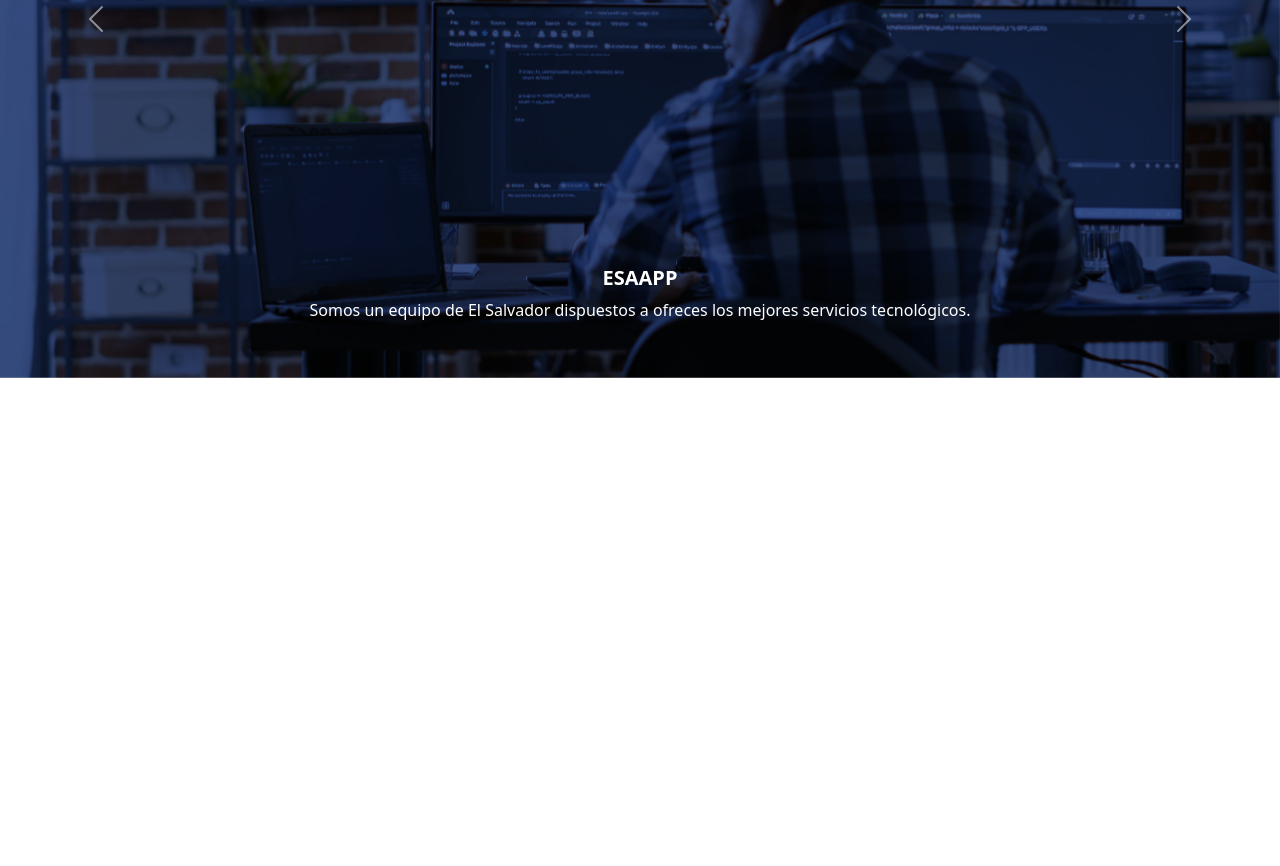
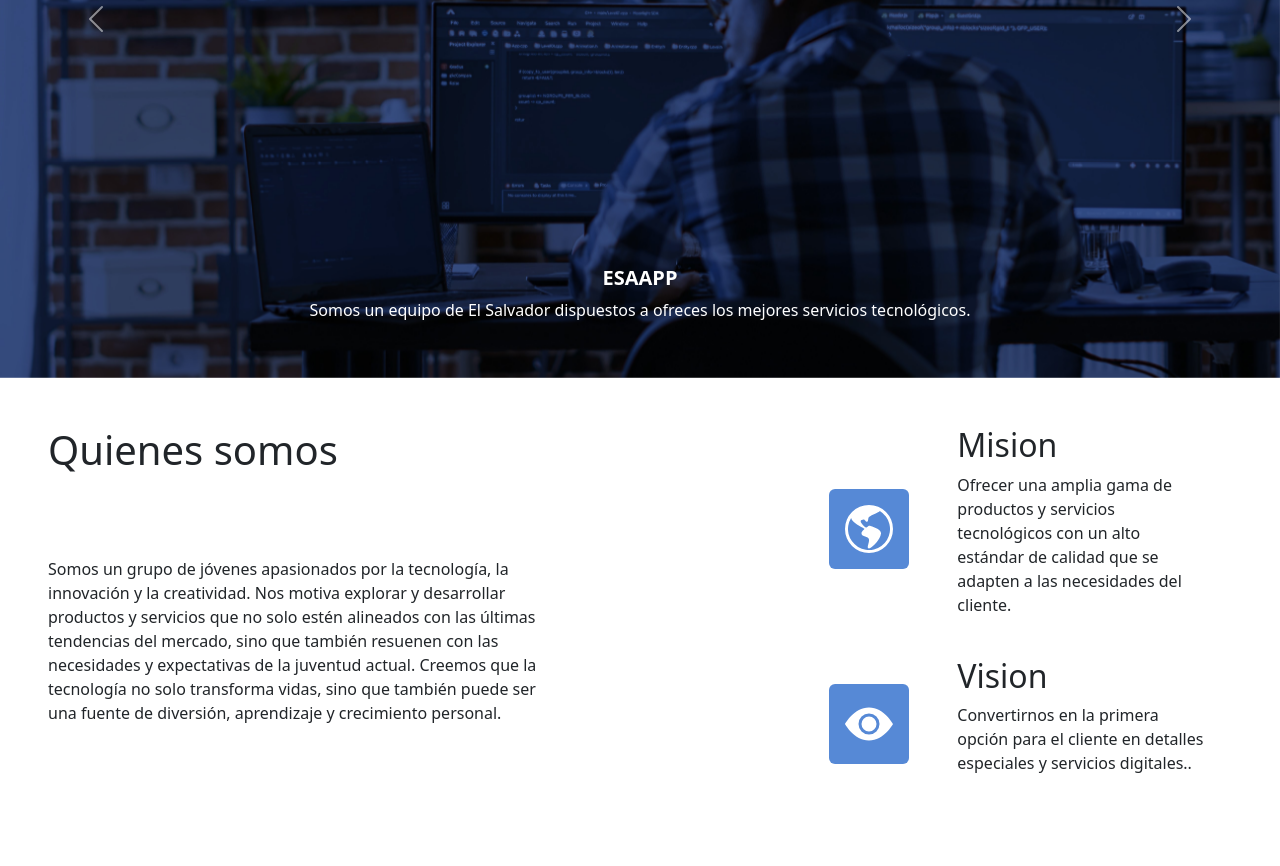
Before and after one commit to k1000pro/Esaapp, a website built with Vite: page src/index.html in a window 1280 px wide. Shown: the part 340-1206 px from the top of the page. Built offline with nearby package versions, Linux system fonts and the light colour scheme.

Commit message:
aagregando la seccion de about us

```diff
--- a/package.json
+++ b/package.json
@@ -17,6 +17,7 @@
   "dependencies": {
     "@popperjs/core": "^2.11.8",
     "animate.css": "^4.1.1",
-    "bootstrap": "^5.3.3"
+    "bootstrap": "^5.3.3",
+    "bootstrap-icons": "^1.11.3"
   }
 }
--- a/src/index.html
+++ b/src/index.html
@@ -118,10 +118,75 @@
         </button>
       </div>
     </section>
-    <section
+    <!-- <section
       class="hero d-flex align-items-center"
       style="height: 100vh"
-    >
+    > -->
+    <!-- seccion de sobre nosotros-->
+     <!-- <section class="container" aria-label="about us">
+     <div>
+          <div class="d-flex justify-content-center text-decoration-underline ">
+            <h1>QUIÉNES SOMOS</h1>
+          </div>
+          <div class="d-flex justify-content-center mt-3">
+            <p class="lh-lg">Somos un grupo de jóvenes apasionados por la tecnología, la innovación y la creatividad. Nos motiva explorar y desarrollar productos y servicios que no solo estén alineados con las últimas tendencias del mercado, sino que también resuenen con las necesidades y expectativas de la juventud actual. Creemos que la tecnología no solo transforma vidas, sino que también puede ser una fuente de diversión, aprendizaje y crecimiento personal.</p>
 
+          </div>
+
+          <div class="row">
+              <div class="col-12 col-md-6">
+                  <h2 class="d-flex justify-content-center">Mision</h2>
+                  <p>Ofrecer una amplia gama de productos y servicios tecnológicos con un alto estándar de calidad que se adapten a las necesidades del cliente.</p>
+              </div>
+              <div class="col-12 col-md-6">
+                <h2 class="d-flex justify-content-center">Vision</h2>
+                <p>Convertirnos en la primera opción para el cliente en detalles especiales y servicios digitales.</p>
+            </div>
+          </div>
+     </div>
+     </section> -->
+     <section class="container-fluid pt-5 p-md-5">
+      <div class="row">
+        <div class="col-12 col-md-8 row">
+          <h1 class="col-12 text-center text-md-start">Quienes somos</h1>
+          <p class="col-12 col-md-8 text-justify text-md-start mx-1 mx-md-0">Somos un grupo de jóvenes apasionados por la tecnología, la innovación y la creatividad. Nos motiva explorar y desarrollar productos y servicios que no solo estén alineados con las últimas tendencias del mercado, sino que también resuenen con las necesidades y expectativas de la juventud actual. Creemos que la tecnología no solo transforma vidas, sino que también puede ser una fuente de diversión, aprendizaje y crecimiento personal.</p>
+        </div>
+        <div class="col-12 col-sm-4 mt-5 m-md-0">
+          <div class="d-flex mb-4" >
+            <div class="align-content-center me-md-5 me-3">
+              <svg xmlns="http://www.w3.org/2000/svg" width="80" height="80" fill="currentColor" class="bi bi-globe-americas p-3 bg-primary rounded text-white" viewBox="0 0 16 16">
+                <path d="M8 0a8 8 0 1 0 0 16A8 8 0 0 0 8 0M2.04 4.326c.325 1.329 2.532 2.54 3.717 3.19.48.263.793.434.743.484q-.121.12-.242.234c-.416.396-.787.749-.758 1.266.035.634.618.824 1.214 1.017.577.188 1.168.38 1.286.983.082.417-.075.988-.22 1.52-.215.782-.406 1.48.22 1.48 1.5-.5 3.798-3.186 4-5 .138-1.243-2-2-3.5-2.5-.478-.16-.755.081-.99.284-.172.15-.322.279-.51.216-.445-.148-2.5-2-1.5-2.5.78-.39.952-.171 1.227.182.078.099.163.208.273.318.609.304.662-.132.723-.633.039-.322.081-.671.277-.867.434-.434 1.265-.791 2.028-1.12.712-.306 1.365-.587 1.579-.88A7 7 0 1 1 2.04 4.327Z"/>
+              </svg>
+            </div>
+            <div>
+              <h2 class="text-center text-md-start">Mision</h2>
+              <p class="">Ofrecer una amplia gama de productos y servicios tecnológicos con un alto estándar de calidad que se adapten a las necesidades del cliente.</p>
+            </div>
+          </div>
+
+          <div class="d-flex mb-4" >
+            <div class="align-content-center me-md-5 me-3">
+              <svg xmlns="http://www.w3.org/2000/svg" width="80" height="80" fill="currentColor" class="bi bi-eye-fill p-3 bg-primary rounded text-white" viewBox="0 0 16 16">
+                <path d="M10.5 8a2.5 2.5 0 1 1-5 0 2.5 2.5 0 0 1 5 0"/>
+                <path d="M0 8s3-5.5 8-5.5S16 8 16 8s-3 5.5-8 5.5S0 8 0 8m8 3.5a3.5 3.5 0 1 0 0-7 3.5 3.5 0 0 0 0 7"/>
+              </svg>
+            </div>
+            <div>
+              <h2 class="text-center text-md-start">Vision</h2>
+              <p>Convertirnos en la primera opción para el cliente en detalles especiales y servicios digitales..</p>
+            </div>
+            <!-- <div class="d-none align-content-center ms-3 "></div>
+              <svg xmlns="http://www.w3.org/2000/svg" width="80" height="80" fill="currentColor" class="bi bi-eye-fill p-3 bg-primary rounded text-white" viewBox="0 0 16 16">
+                <path d="M10.5 8a2.5 2.5 0 1 1-5 0 2.5 2.5 0 0 1 5 0"/>
+                <path d="M0 8s3-5.5 8-5.5S16 8 16 8s-3 5.5-8 5.5S0 8 0 8m8 3.5a3.5 3.5 0 1 0 0-7 3.5 3.5 0 0 0 0 7"/>
+              </svg> -->
+            </div>
+          </div>
+          </div>
+
+        </div>
+      </div>
+
+     </section>
   </body>
 </html>
```
Also changed, not shown: 1 other file.
